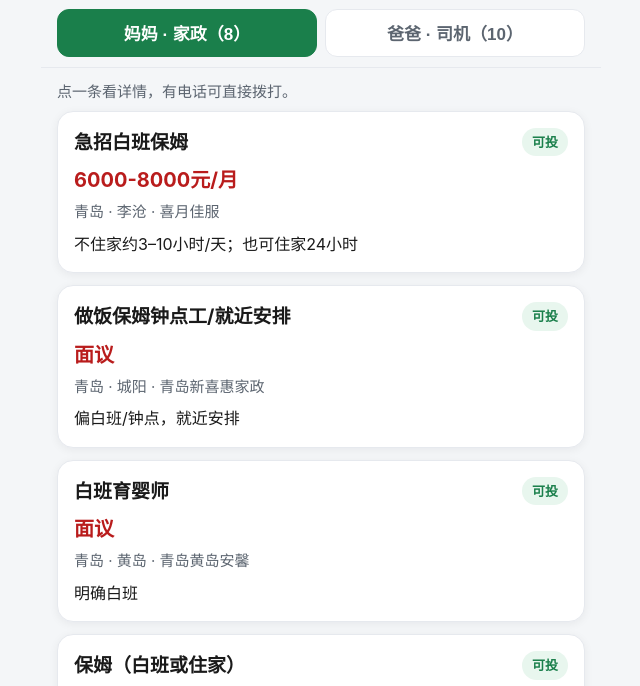
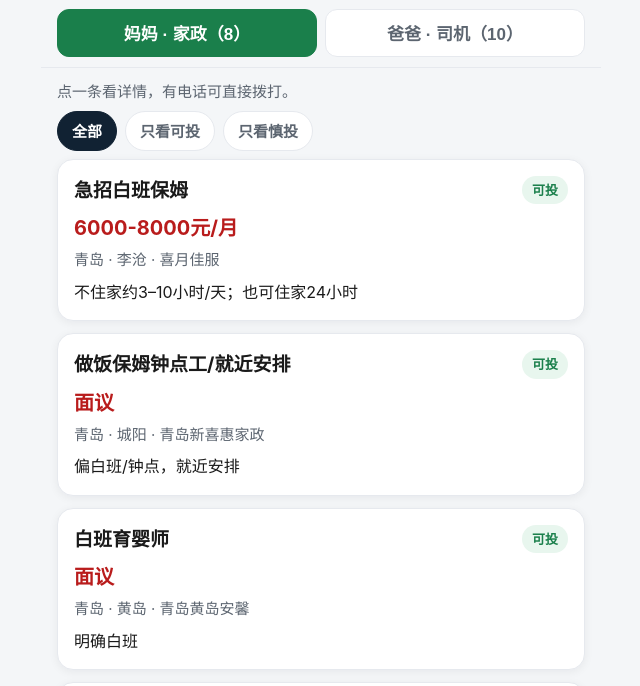
Before and after one commit to sanseng33/stuff-for-parent, a plain HTML site: page index.html in a window 1280 px wide. Shown: the part 93-779 px from the top of the page, without its empty margins (319-959 px from the left). Drawn offline with Linux system fonts and the light colour scheme.

Commit message:
feat: 列表增加可投/慎投筛选，标签显示岗位数量

```diff
--- a/css/app.css
+++ b/css/app.css
@@ -130,3 +130,11 @@ h1 { margin: 0; font-size: 24px; font-weight: 700; letter-spacing: 0.02em; }
   padding: 12px 18px; border-radius: 999px; font-size: 15px;
   z-index: 50; max-width: 90%;
 }
+
+.filters { display: flex; gap: 8px; padding: 0 16px 8px; flex-wrap: wrap; }
+.chip {
+  min-height: 40px; padding: 0 14px; border-radius: 999px;
+  border: 1px solid var(--line); background: #fff; color: var(--muted);
+  font-size: 15px; font-weight: 600;
+}
+.chip.active { background: #123; color: #fff; border-color: #123; }
--- a/index.html
+++ b/index.html
@@ -24,6 +24,11 @@
 
     <main id="viewList" class="view">
       <p id="listHint" class="hint">点一条看详情，有电话可直接拨打。</p>
+      <div id="filters" class="filters">
+        <button type="button" class="chip active" data-filter="all">全部</button>
+        <button type="button" class="chip" data-filter="可投">只看可投</button>
+        <button type="button" class="chip" data-filter="慎投">只看慎投</button>
+      </div>
       <div id="list" class="list"></div>
       <p id="listEmpty" class="empty" hidden>暂时没有岗位，稍后再刷新试试。</p>
     </main>
--- a/js/app.js
+++ b/js/app.js
@@ -3,6 +3,7 @@
     jobs: [],
     updatedAt: "",
     tab: "mom",
+    filterPriority: "all",
     loading: false,
   };
 
@@ -67,7 +68,11 @@
   }
 
   function filtered() {
-    return state.jobs.filter((j) => j.person === state.tab);
+    return state.jobs.filter((j) => {
+      if (j.person !== state.tab) return false;
+      if (state.filterPriority === "all") return true;
+      return String(j.priority || "").includes(state.filterPriority);
+    });
   }
 
   function badgeClass(p) {
@@ -228,6 +233,17 @@
     go(state.tab === "dad" ? "#/dad" : "#/mom");
   });
 
+  const filtersEl = $("filters");
+  if (filtersEl) {
+    filtersEl.addEventListener("click", (e) => {
+      const chip = e.target.closest("[data-filter]");
+      if (!chip) return;
+      state.filterPriority = chip.dataset.filter;
+      filtersEl.querySelectorAll(".chip").forEach((c) => c.classList.toggle("active", c === chip));
+      renderList();
+    });
+  }
+
   $("btnRefresh").addEventListener("click", () => {
     if (state.loading) return;
     loadJobs().then(() => showToast("已刷新"));
```
